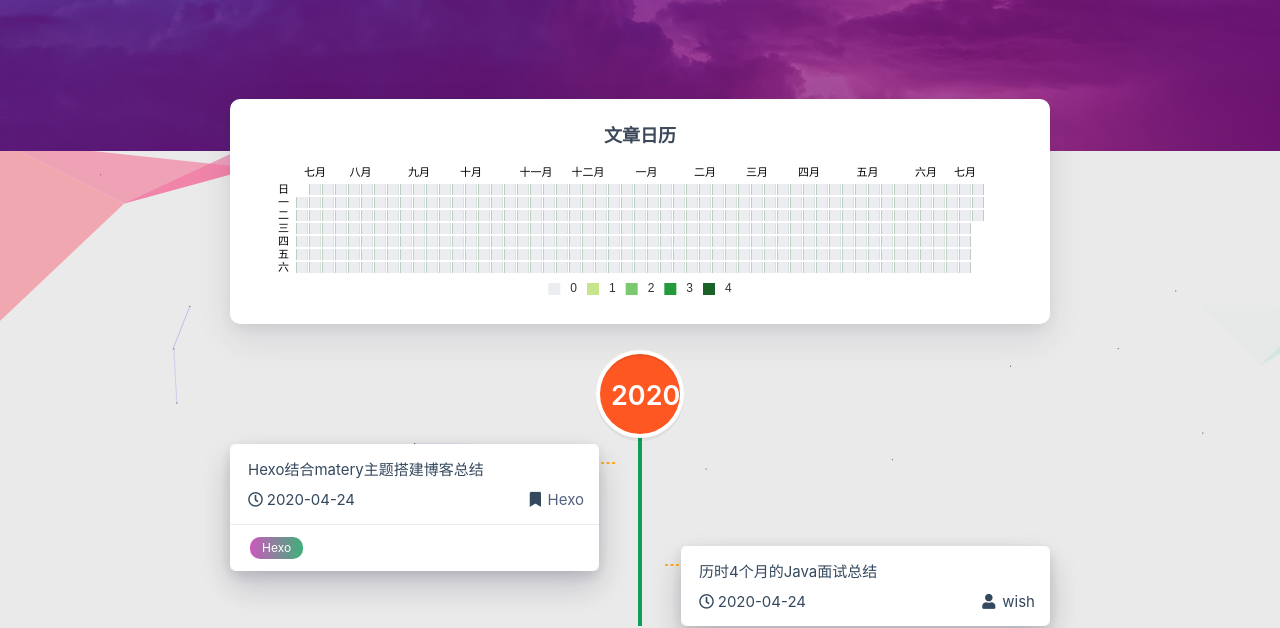
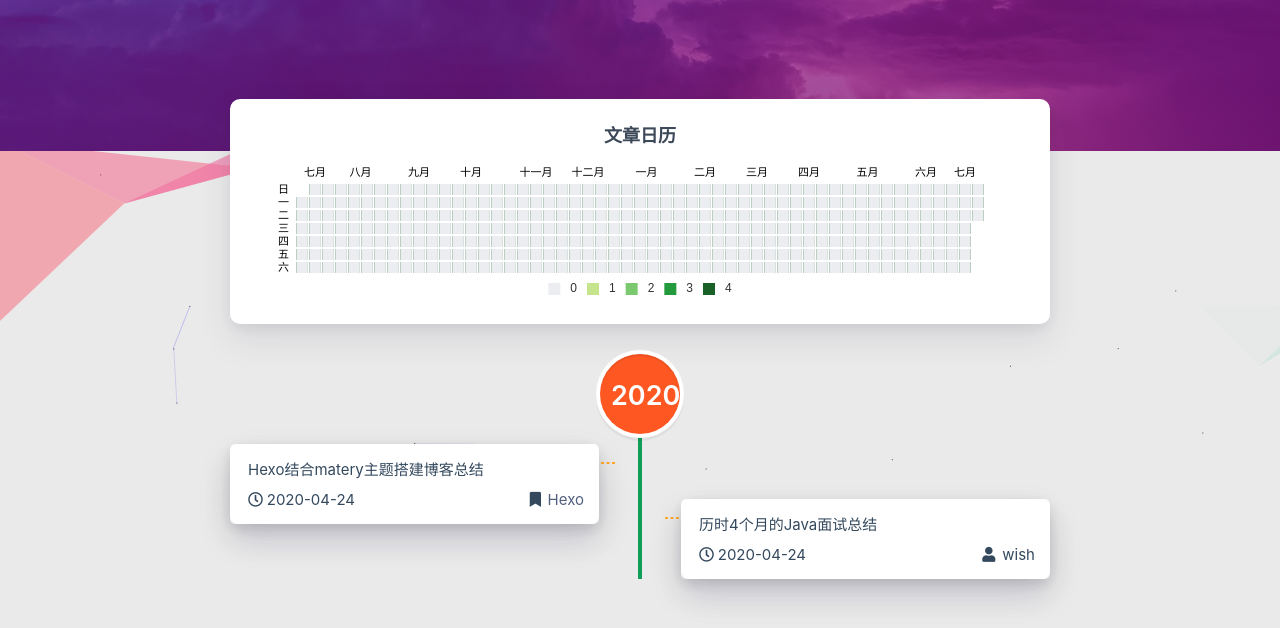
Before and after one commit to debug-LiXiwen/debug-LiXiwen.github.io, a plain HTML site: page archives/2020/04/index.html in a window 1280 px wide. Shown: the part 329-957 px from the top of the page. Drawn offline with nearby package versions, Linux system fonts and the light colour scheme; some packages are replaced by stand-ins of ours; a script that the page names is missing.

Commit message:
Site updated: 2021-07-13 15:51:59
Change-Id: I7812e87bb13bfed6589364cb6955dd827178fb67

```diff
--- a/archives/2020/04/index.html
+++ b/archives/2020/04/index.html
@@ -484,13 +484,6 @@
                             </div>
                         </div>
 
-
-                        <div class="card-action article-tags">
-
-                            <a href="/tags/Hexo/"><span class="chip bg-color">Hexo</span></a>
-
-                        </div>
-
                     </div>
                 </div>
             </article>
@@ -528,7 +521,6 @@
                                 </span>
                             </div>
                         </div>
-
 
                     </div>
                 </div>
```
Also changed, not shown: archives/2020/index.html (+0 -8 lines), archives/index.html (+0 -8 lines).
